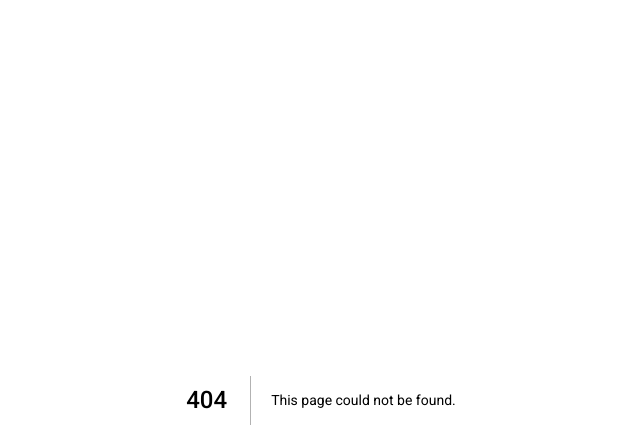
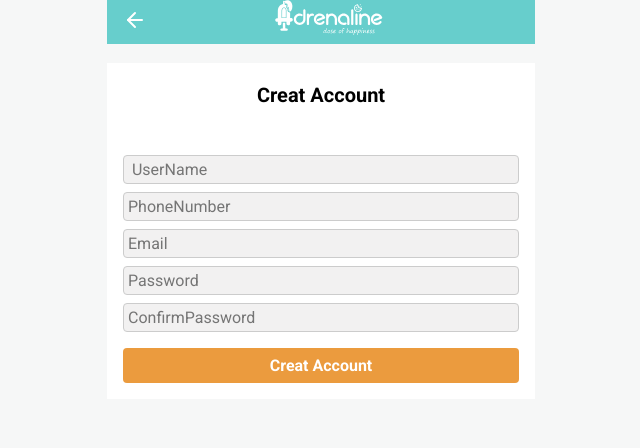
Before and after one commit to OthmanFaiz/frameshop, a Next.js app: page /signup in a window 1280 px wide. Before the commit this address had no page. Shown: the top 448 px of the page, without its empty margins (319-959 px from the left). Built offline with nearby package versions, Linux system fonts and the light colour scheme.

Commit message:
sign in and sign up form logic is done

```diff
--- /dev/null
+++ b/components/userSignup/SignupForm.js
@@ -0,0 +1,95 @@
+import classes from './SignupForm.module.css';
+import { useState, useRef } from 'react';
+import Link from 'next/link';
+
+export default function SignInForm() {
+	const [active, setActive] = useState(true);
+
+	// form ref
+	const UserNameRef = useRef();
+	const PhoneNumberRef = useRef();
+	const EmailRef = useRef();
+	const PasswordRef = useRef();
+	const ConfirmPasswordRef = useRef();
+
+	// form handler
+	function submitHandler(event) {
+		event.preventDefault();
+		const entered_UserName = UserNameRef.current.value;
+		const entered_PhoneNumber = PhoneNumberRef.current.value;
+		const entered_Email = EmailRef.current.value;
+		const entered_Password = PasswordRef.current.value;
+		const entered_ConfirmPasswordRef = ConfirmPasswordRef.current.value;
+
+		const NewUserData = {
+			UserName: entered_UserName,
+			PhoneNumber: entered_PhoneNumber,
+			Email: entered_Email,
+			Password: entered_Password,
+			ConfirmPassword: entered_ConfirmPasswordRef,
+		};
+		// here to check the object
+		console.log(NewUserData);
+	}
+
+	return (
+		<div className={classes.card}>
+			<h1 className={classes.card_title}>Creat Account</h1>
+			<form className={classes.form} onSubmit={submitHandler}>
+				<div className={classes.control}>
+					<label htmlFor=' UserName'></label>
+					<input
+						type='text'
+						required
+						id=' UserName'
+						placeholder=' UserName'
+						ref={UserNameRef}
+					></input>
+				</div>
+				<div className={classes.control}>
+					<label htmlFor='PhoneNumber'></label>
+					<input
+						type='text'
+						required
+						id='PhoneNumber'
+						placeholder='PhoneNumber'
+						ref={PhoneNumberRef}
+					></input>
+				</div>
+				<div className={classes.control}>
+					<label htmlFor='Email'></label>
+					<input
+						type='text'
+						required
+						id='Email'
+						placeholder='Email'
+						ref={EmailRef}
+					></input>
+				</div>
+				<div className={classes.control}>
+					<label htmlFor='Password'></label>
+					<input
+						type='Password'
+						required
+						id='Password'
+						placeholder='Password'
+						ref={PasswordRef}
+					></input>
+				</div>
+				<div className={classes.control}>
+					<label htmlFor='ConfirmPassword'></label>
+					<input
+						type='Password'
+						required
+						id='ConfirmPassword'
+						placeholder='ConfirmPassword'
+						ref={ConfirmPasswordRef}
+					></input>
+				</div>
+				<div className={classes.actions}>
+					<button> Creat Account</button>
+				</div>
+			</form>
+		</div>
+	);
+}
--- /dev/null
+++ b/components/userSignup/SignupForm.module.css
@@ -0,0 +1,58 @@
+/* form */
+.card {
+	background-color: white;
+	width: 428px;
+}
+.form {
+	padding: 1rem;
+	margin-top: 0.25em;
+}
+
+.card_title {
+	padding: 1em;
+	text-align: center;
+}
+
+.control {
+	margin-bottom: 0.5rem;
+}
+
+.control label {
+	display: block;
+	font-weight: bold;
+	margin-bottom: 0.5rem;
+}
+
+.control input,
+.control textarea {
+	display: block;
+	font: inherit;
+	border-radius: 4px;
+	border: 1px solid #ccc;
+	padding: 0.25rem;
+	width: 100%;
+	background-color: #f2f1f1;
+}
+
+.actions {
+	margin-top: 1rem;
+	text-align: center;
+}
+
+.actions button {
+	width: 100%;
+	font: inherit;
+	cursor: pointer;
+	background-color: var(--clr-action);
+	color: white;
+	padding: 0.5rem 1.5rem;
+	border: none;
+	border-radius: 4px;
+	font-weight: bold;
+}
+
+.actions button:hover,
+.actions button:active {
+	background-color: #da9022; /* Green */
+	color: white;
+}
--- /dev/null
+++ b/pages/signup.js
@@ -0,0 +1,10 @@
+import Header from '../components/SharedComponent/Header';
+import SignupForm from '../components/userSignup/SignupForm';
+export default function SignIn() {
+	return (
+		<>
+			<Header />
+			<SignupForm />
+		</>
+	);
+}
```
Also changed, not shown: components/userSignIn/SignInForm.js (+33 -6 lines), components/Checkout/Address.js (deleted), 1 other file (tests, documents, lock files or other folders).
